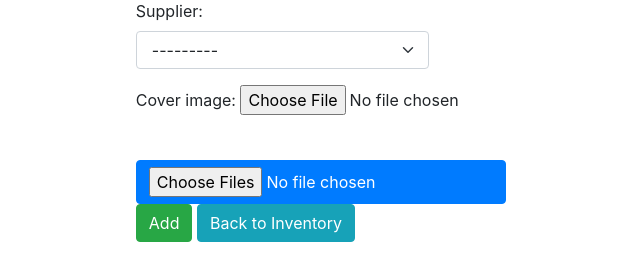
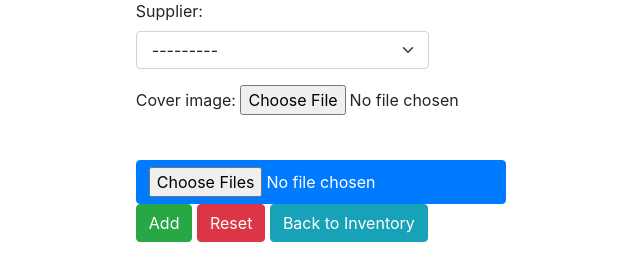
Before and after one commit to vardhanshah138/django-inventory-management, a Django app: page /add_product in a window 1280 px wide. Shown: the part 1186-1454 px from the top of the page, without its empty margins (65-705 px from the left). Run offline with Django 3.2, Linux system fonts and the light colour scheme; data that the repository does not hold is empty; some libraries are stand-ins or nearby versions.

Commit message:
Reset Button implement for add operation can't added for update operation

```diff
--- a/crudproject1/enroll/templates/enroll/add_product.html
+++ b/crudproject1/enroll/templates/enroll/add_product.html
@@ -12,6 +12,8 @@
             <br>
 
             <input type="submit" value="Add" class="btn btn-success">
+            <input type="reset" value="Reset" class="btn btn-danger">
+
             <a href="{% url 'view_products' %}" class="btn btn-info">Back to Inventory</a>
         </form>
     </div>
--- a/crudproject1/enroll/templates/enroll/add_supplier.html
+++ b/crudproject1/enroll/templates/enroll/add_supplier.html
@@ -8,6 +8,7 @@
         {% csrf_token %}
         {{ supp_form.as_p }}
         <input type="submit" value="Add" class="btn btn-success">
+        <input type="reset" value="Reset" class="btn btn-danger">
         <a href="{% url 'view_supplier' %}" class="btn btn-info">Back to Supplier List</a>
     </form>
 </div>
```
